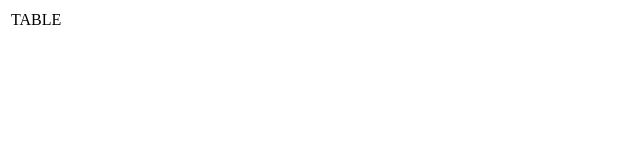
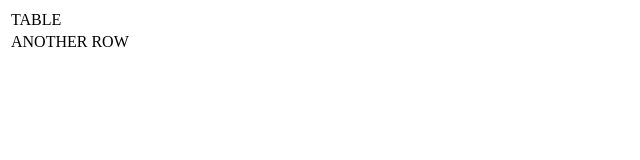
Before and after one commit to dorinesinenco/table-hw-1, a plain HTML site: page table-hw-1/index.html in a window 1280 px wide. Shown: the whole page, without its empty margins (0-640 px from the left). Drawn offline with Linux system fonts and the light colour scheme.

Commit message:
added another row

```diff
--- a/table-hw-1/index.html
+++ b/table-hw-1/index.html
@@ -10,6 +10,9 @@
         <tr>
             <td>TABLE</td>
         </tr>
+        <tr>
+            <td>ANOTHER ROW</td>
+        </tr>
     </table>
 
 </body>
```
